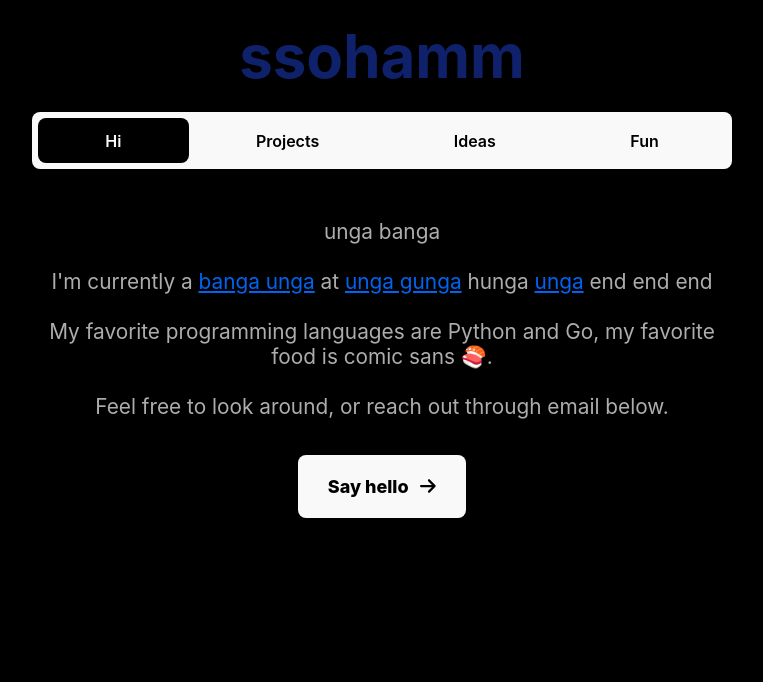
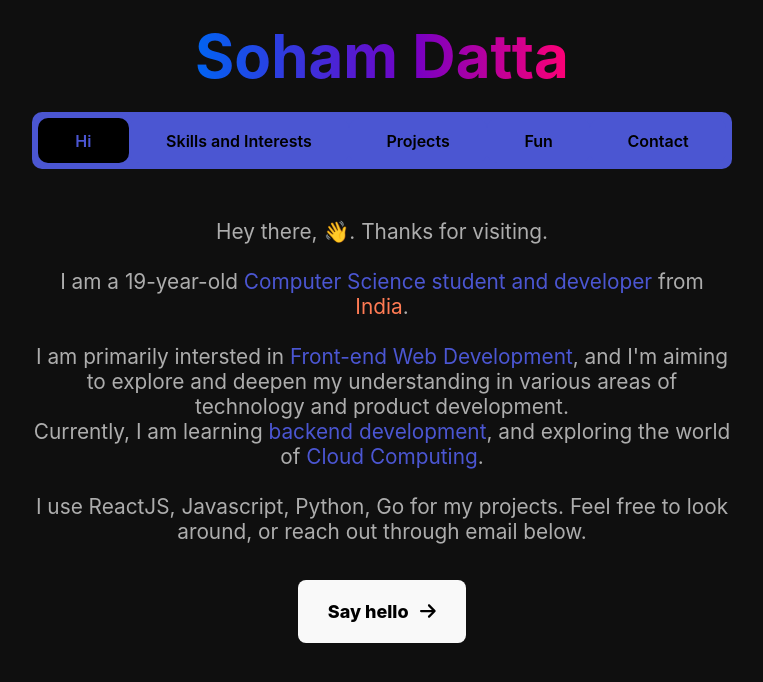
Before and after one commit to sohamdata/personal-website, a React (Create React App) app: page / in a window 1280 px wide. Shown: the top 682 px of the page, without its empty margins (258-1021 px from the left). Built offline with nearby package versions, Linux system fonts and the light colour scheme.

Commit message:
added skills and interests, removed ideas

```diff
--- a/public/index.html
+++ b/public/index.html
@@ -18,6 +18,28 @@
   <link rel="manifest" href="%PUBLIC_URL%/manifest.json" />
   <title>soham</title>
   <style>
+    html {
+      scroll-behavior: smooth;
+
+    }
+
+    ::selection {
+      background: #FF6363;
+    }
+
+    ::-webkit-scrollbar {
+      width: 0.7vw;
+    }
+
+    ::-webkit-scrollbar-thumb {
+      background: #CD0404;
+      /* border-radius: 8px; */
+    }
+
+    ::-webkit-scrollbar-thumb:hover {
+      background: #0015cc;
+    }
+
     body {
       background-color: #fff;
       text-align: center;
@@ -25,7 +47,7 @@
   </style>
 </head>
 
-<body style="background-color: #000000">
+<body style="background-color: #0f0f0f">
   <noscript>You need to enable JavaScript to run this app.</noscript>
   <div id="root"></div>
   <!--
--- a/src/App.js
+++ b/src/App.js
@@ -1,5 +1,6 @@
 import { useState } from 'react';
-import { Segment, Intro, Projects, Ideas, Fun } from './components/index';
+import { Segment, Intro, SkillsandInterests, Projects, Fun, Contact } from './components/index';
+import Gradient from './components/Gradient';
 import './App.css';
 
 function App() {
@@ -9,15 +10,21 @@ function App() {
   // mappings from pages to components
   const pages = {
     Hi: <Intro />,
+    SkillsandInterests: <SkillsandInterests />,
     Projects: <Projects />,
-    Ideas: <Ideas />,
     Fun: <Fun />,
+    Contact: <Contact />,
   };
 
   return (
     <div className="App">
       <header style={{ ...styles.h1, fontSize: window.innerWidth > 450 ? 60 : 30 }}>
-        ssohamm
+        <Gradient dir="left-to-right" from="#0064f2" to="#7400c5">
+          Soham{' '}
+        </Gradient>
+        <Gradient dir="left-to-right" from="#7400c5" to="#ff0074">
+          Datta
+        </Gradient>
       </header>
       <Segment setCurrentPage={setCurrentPage} currentPage={currentPage} />
       {pages[currentPage]}
--- /dev/null
+++ b/src/components/Contact.js
@@ -0,0 +1,60 @@
+import { useRef } from 'react';
+import styles from './Contact.module.css';
+
+export default function Hash() {
+    const inputs = useRef({ name: "", email: "", message: "" })
+
+    return (
+        <div className={styles.mainContainer}>
+            <div className={styles.leftColumn}>
+                <div className={styles.contactDiv}>
+                    <span>Feel free to Contact me</span>
+                    <form className={styles.form}>
+                        <div className={styles.formInput}>
+                            <span>Name</span>
+                            <input
+                                name="name"
+                                placeholder="Time's 2006 person of the year"
+                                onChange={(e) => (inputs.current.name = e.target.value)}
+                                required
+                            />
+                        </div>
+                        <div className={styles.formInput}>
+                            <span>Email</span>
+                            <input
+                                name="email"
+                                type="email"
+                                placeholder="email@example.com"
+                                required
+                            />
+                        </div>
+                        <div className={styles.formInput}>
+                            <span>Message</span>
+                            <textarea
+                                name="message"
+                                placeholder="Type your message here"
+                                onChange={(e) => (inputs.current.message = e.target.value)}
+                                required
+                            ></textarea>
+                        </div>
+                        <input
+                            type="submit"
+                            value="Send"
+                            className={styles.formSubmit}
+                        />
+                    </form>
+                </div>
+            </div>
+            <div className={styles.rightColumn}>
+                <span>Connect with me:</span>
+                <div>
+                    <a href="https://facebook.com/yourusername">Facebook</a>
+                    <a href="https://twitter.com/yourusername">Twitter</a>
+                    <a href="https://instagram.com/yourusername">Instagram</a>
+                    <a href="https://linkedin.com/in/yourusername">LinkedIn</a>
+                </div>
+            </div>
+        </div>
+
+    );
+}
--- /dev/null
+++ b/src/components/Contact.module.css
@@ -0,0 +1,84 @@
+.mainContainer {
+    display: grid;
+    grid-template-columns: 1fr 1fr;
+    grid-gap: 20px;
+}
+
+.leftColumn {
+    grid-column: 1 / 2;
+}
+
+.rightColumn {
+    grid-column: 2 / 3;
+}
+
+.contactDiv>span {
+    color: #B6EADA;
+    font-size: 3rem;
+    display: inline-block;
+    margin-bottom: 32px;
+}
+
+.form {
+    display: flex;
+    flex-direction: column;
+    align-items: center;
+    gap: 32px;
+    width: 100%;
+    color: #B6EADA;
+    --input-bg: #ffffff;
+}
+
+.formInput {
+    display: flex;
+    width: 100%;
+    flex-direction: column;
+    gap: 8px;
+}
+
+.formInput>span {
+    text-align: left;
+    margin: 12px 0;
+    font-size: 1.1rem;
+}
+
+.formInput>input,
+.formInput>textarea {
+    font-family: inherit;
+    color: #301E67;
+    border-radius: 3px;
+    width: 100%;
+    padding: 16px;
+    font-size: 1.05rem;
+    user-select: none;
+}
+
+.formInput>textarea {
+    height: 200px;
+    resize: none;
+}
+
+.formSubmit {
+    width: 150px;
+    padding: 16px;
+    border-radius: 1000px;
+    color: #ffffff;
+    background-color: #4B56D2;
+    border: none;
+    font-size: 1.1rem;
+}
+
+.formSubmit:hover {
+    color: #B6EADA;
+    opacity: 0.8;
+    cursor: pointer;
+}
+
+.formSubmit:disabled {
+    opacity: 0.6;
+    cursor: wait;
+}
+
+.formSubmit.success:disabled {
+    cursor: not-allowed;
+}
--- /dev/null
+++ b/src/components/Gradient.js
@@ -0,0 +1,20 @@
+import React from 'react';
+const Gradient = ({ from, to, dir, children }) => {
+
+    const calculateDirection = () => {
+        if (dir === 'left-to-right') return 'to right'
+        if (dir === 'right-to-left') return 'to left'
+        if (dir === 'top-to-bottom') return '180deg'
+        if (dir === 'bottom-to-top') return '0deg'
+    };
+
+    return React.createElement('span', {
+        style: {
+            background: `linear-gradient(${calculateDirection()}, ${from}, ${to})`,
+            WebkitBackgroundClip: 'text',
+            WebkitTextFillColor: 'transparent'
+        }
+    }, [children])
+};
+
+export default Gradient;
--- a/src/components/Intro.js
+++ b/src/components/Intro.js
@@ -5,26 +5,29 @@ export default function Intro() {
   return (
     <div>
       <p style={styles.paragraph}>
-        unga banga<br />
-        <br /> I'm currently a <a href="https://linkedin.com/in/sohamdata">banga unga</a> at{' '}
-        <a href="https://amazon.com">unga gunga</a> hunga <a href="https://google.com">unga</a> end end end
+        Hey there, 👋. Thanks for visiting.
+        <br />
+        <br /> I am a 19-year-old <span style={styles.empahsis}>Computer Science student and developer</span> from <span style={{ color: '#FF7B54' }}>India</span>.
         <br />
         <br />
-        My favorite programming languages are Python and Go, my favorite food is comic sans 🍣.
+        I am primarily intersted in <span style={styles.empahsis}>Front-end Web Development</span>, and I'm aiming to explore and deepen my understanding in various areas of technology and product development.
+        <br />
+        Currently, I am learning <span style={styles.empahsis}>backend development</span>, and exploring the world of <span style={styles.empahsis}>Cloud Computing</span>.
         <br />
         <br />
+        I use ReactJS, Javascript, Python, Go for my projects.
         Feel free to look around, or reach out through email below.
       </p>
       <br />
       <br />
       <div style={styles.anchorContainer}>
         <a href="mailto:hi@kanyeeast.me" style={styles.spanAnchor}>
-          <span style={styles.span}>
+          <span style={{ ...styles.span }}>
             Say hello <FontAwesomeIcon style={styles.icon} icon={faArrowRight} />
           </span>
         </a>
       </div>
-    </div>
+    </div >
   );
 }
 
@@ -33,6 +36,9 @@ const styles = {
     fontFamily: '-apple-system, BlinkMacSystemFont, sans-serif',
     fontSize: '1.3rem',
     color: '#adadad',
+  },
+  empahsis: {
+    color: '#4B56D2',
   },
   spanAnchor: {
     textDecoration: 'none',
--- a/src/components/Projects.js
+++ b/src/components/Projects.js
@@ -125,7 +125,9 @@ const styles = {
         alignItems: 'center',
         marginLeft: 20,
     },
-    textContainer: { textAlign: 'left' },
+    textContainer: {
+        textAlign: 'center',
+    },
     thumbnail: { width: 60, height: 60, borderRadius: 8 },
     itemHeader: {
         fontFamily: '-apple-system, BlinkMacSystemFont, sans-serif',
--- a/src/components/Segment.js
+++ b/src/components/Segment.js
@@ -1,6 +1,6 @@
 export default function Segment(props) {
   // to hold page names
-  const pages = ['Hi', 'Projects', 'Ideas', 'Fun'];
+  const pages = ['Hi', 'Skills and Interests', 'Projects', 'Fun', 'Contact'];
 
   return (
     <div style={styles.container}>
@@ -9,13 +9,13 @@ export default function Segment(props) {
           key={`${i}`}
           onClick={() => {
             // cookies.save('currentPage', page);
-            props.setCurrentPage(page);
+            props.setCurrentPage(page.replace(/\s/g, ""));
           }}
           style={{
             ...styles.block,
-            ...(page === props.currentPage
-              ? { backgroundColor: '#000000', color: '#f9f9f9' }
-              : { backgroundColor: '#f9f9f9', color: '#000000' }),
+            ...(page.replace(/\s/g, "") === props.currentPage
+              ? { backgroundColor: '#000000', color: '#4B56D2' }
+              : { backgroundColor: '#4B56D2', color: '#000000' }),
           }}
         >
           {page}
@@ -27,7 +27,7 @@ export default function Segment(props) {
 
 const styles = {
   container: {
-    borderRadius: 8,
+    borderRadius: 10,
     marginBottom: 50,
     marginTop: 20,
     display: 'flex',
@@ -35,7 +35,7 @@ const styles = {
     overflow: 'hidden',
     fontFamily: '-apple-system, BlinkMacSystemFont, sans-serif',
     padding: 6,
-    backgroundColor: '#f9f9f9',
+    backgroundColor: '#4B56D2',
     fontWeight: 600,
     cursor: 'pointer',
   },
@@ -44,6 +44,6 @@ const styles = {
     display: 'flex',
     justifyContent: 'center',
     alignItems: 'center',
-    borderRadius: 8,
+    borderRadius: 10,
   },
 };
--- /dev/null
+++ b/src/components/SkillsandInterests.js
@@ -0,0 +1,83 @@
+import { FontAwesomeIcon } from '@fortawesome/react-fontawesome';
+import { faArrowRight } from '@fortawesome/free-solid-svg-icons';
+
+export default function SkillsandInterests() {
+
+  // different technologies and languages
+  const items = [
+    { name: 'Programming Languages', tags: ['Python', 'C++', 'JavaScript', 'Java', 'Go', 'SQL'] },
+    { name: 'Tools/Frameworks', tags: ['Git', 'ReactJS', 'AWS', 'GCP', 'Node.js', 'HTML', 'CSS', 'Bootstrap', 'Tailwind CSS', 'Docker', 'Linux', 'UML diagrams'] },
+    { name: 'Hobbies', tags: ['Outdoors', 'Podcasts', 'Mountain biking', 'Computers', 'Guitar', 'Football', 'Video Games', 'Travel', 'The Internet'] },
+  ];
+
+  return (
+    <div>
+      {items.map((item, i) => (
+        <div style={styles.itemContainer} key={`${i}`}>
+          <header style={styles.itemHeader}>{item.name}</header>
+          <br />
+          {item.tags.map(tag => (
+            <span key={`${Math.random()}`} style={styles.itemBubble}>
+              {tag}
+            </span>
+          ))}
+        </div>
+      ))}
+      <br />
+      <br />
+      <div style={styles.anchorContainer}>
+        <a href="https://github.com/sohamdata" style={styles.spanAnchor}>
+          <span style={styles.span}>
+            Github <FontAwesomeIcon style={styles.icon} icon={faArrowRight} />
+          </span>
+        </a>
+      </div>
+    </div>
+  );
+}
+
+const styles = {
+  paragraph: {
+    fontFamily: '-apple-system, BlinkMacSystemFont, sans-serif',
+    fontSize: 20,
+    color: '#adadad',
+  },
+  itemContainer: {
+    padding: '21px 30px',
+    backgroundColor: '#f9f9f9',
+    borderRadius: 8,
+    marginTop: 26,
+  },
+  itemHeader: {
+    fontFamily: '-apple-system, BlinkMacSystemFont, sans-serif',
+    fontWeight: 700,
+    fontSize: 26,
+    color: '#000000',
+  },
+  itemBubble: {
+    backgroundColor: '#000000',
+    color: '#f9f9f9',
+    padding: 8,
+    margin: 6,
+    borderRadius: 8,
+    fontFamily: '-apple-system, BlinkMacSystemFont, sans-serif',
+    fontSize: 12,
+    fontWeight: 500,
+    display: 'inline-block',
+  },
+  spanAnchor: {
+    textDecoration: 'none',
+  },
+  span: {
+    backgroundColor: '#f9f9f9',
+    color: '#000000',
+    fontFamily: '-apple-system, BlinkMacSystemFont, sans-serif',
+    fontWeight: 800,
+    fontSize: 18,
+    padding: '21px 30px',
+    borderRadius: 8,
+  },
+  icon: {
+    marginLeft: 8,
+  },
+};
--- a/src/components/index.js
+++ b/src/components/index.js
@@ -1,7 +1,8 @@
 import Segment from './Segment';
 import Intro from './Intro';
+import SkillsandInterests from './SkillsandInterests';
 import Projects from './Projects';
-import Ideas from './Ideas';
 import Fun from './Fun';
+import Contact from './Contact';
 
-export { Segment, Intro, Projects, Ideas, Fun };
+export { Segment, Intro, SkillsandInterests, Projects, Fun, Contact };
```
